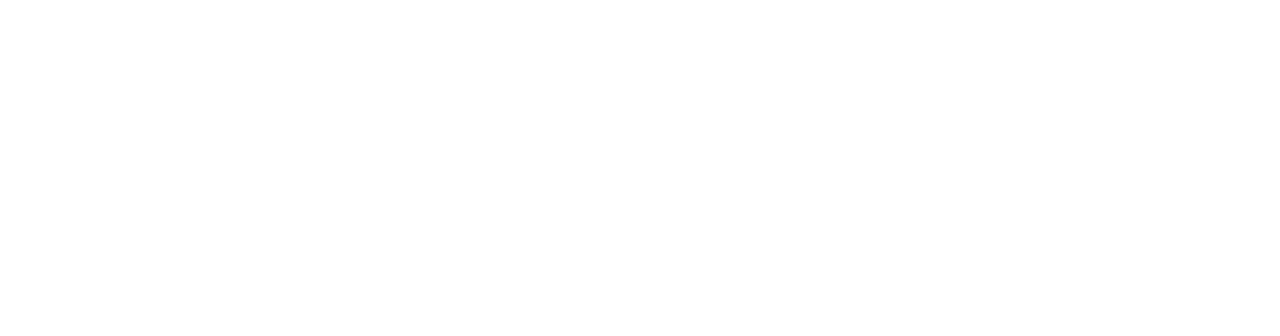
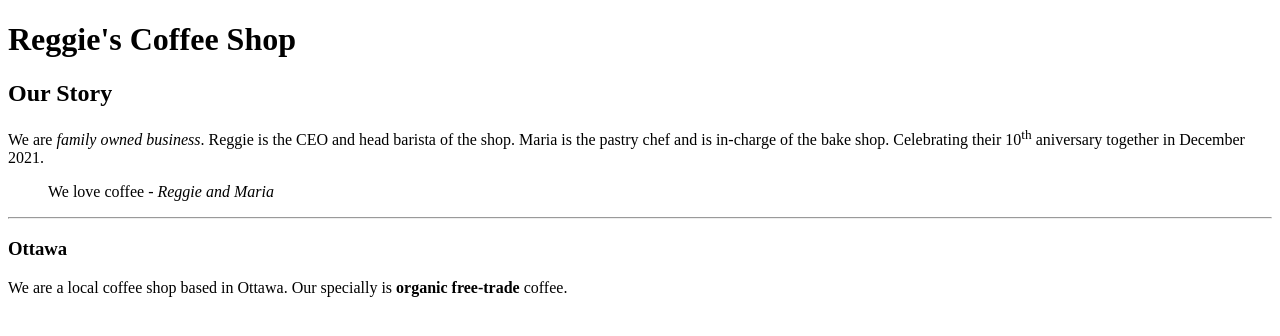
Before and after one commit to nguy0948/nguy0948.github.io, a plain HTML site: page week2/index.html in a window 1280 px wide. Drawn offline with Linux system fonts and the light colour scheme.

Commit message:
add html

```diff
--- a/week2/index.html
+++ b/week2/index.html
@@ -7,7 +7,42 @@
 </head>
 
 <body>
+<!-- This is an HTML comment -->
+<!-- h1 is the most important heading we can use 6 levels of heading from h1 to h6 -->
+<!-- site Header-->
+<header>
+    <h1>Reggie's Coffee Shop</h1>
 
+</header>
+<!-- Starting main content of the page -->
+<main>
+    <!-- article of the page, can be used stand-alone -->
+    <article>
+        <h2>Our Story </h2>
+        <p>
+            We are <em>family owned business</em>. Reggie is the <abbr
+            tittle="Chief Excutive Officer">CEO</abbr> and head barista of the
+            shop. Maria is the pastry chef and is in-charge of the bake shop.
+            Celebrating their 10<sup>th</sup> aniversary together in December 2021.
+        </p>
+        <blockquote>
+            We love coffee <cite>- Reggie and Maria</cite>
+        </blockquote>
+        <hr>
+        <section>
+            <h3>Ottawa</h3>
+            <p>
+                We are a local coffee shop based in Ottawa. Our specially is
+                <b>organic free-trade</b> coffee.
+            </p>
+        </section>
+     </article>
+     <aside></aside>
+</main>
+<!-- Site Footer -->
+<footer>
+
+
+</footer>
 </body>
-
 </html>
```
